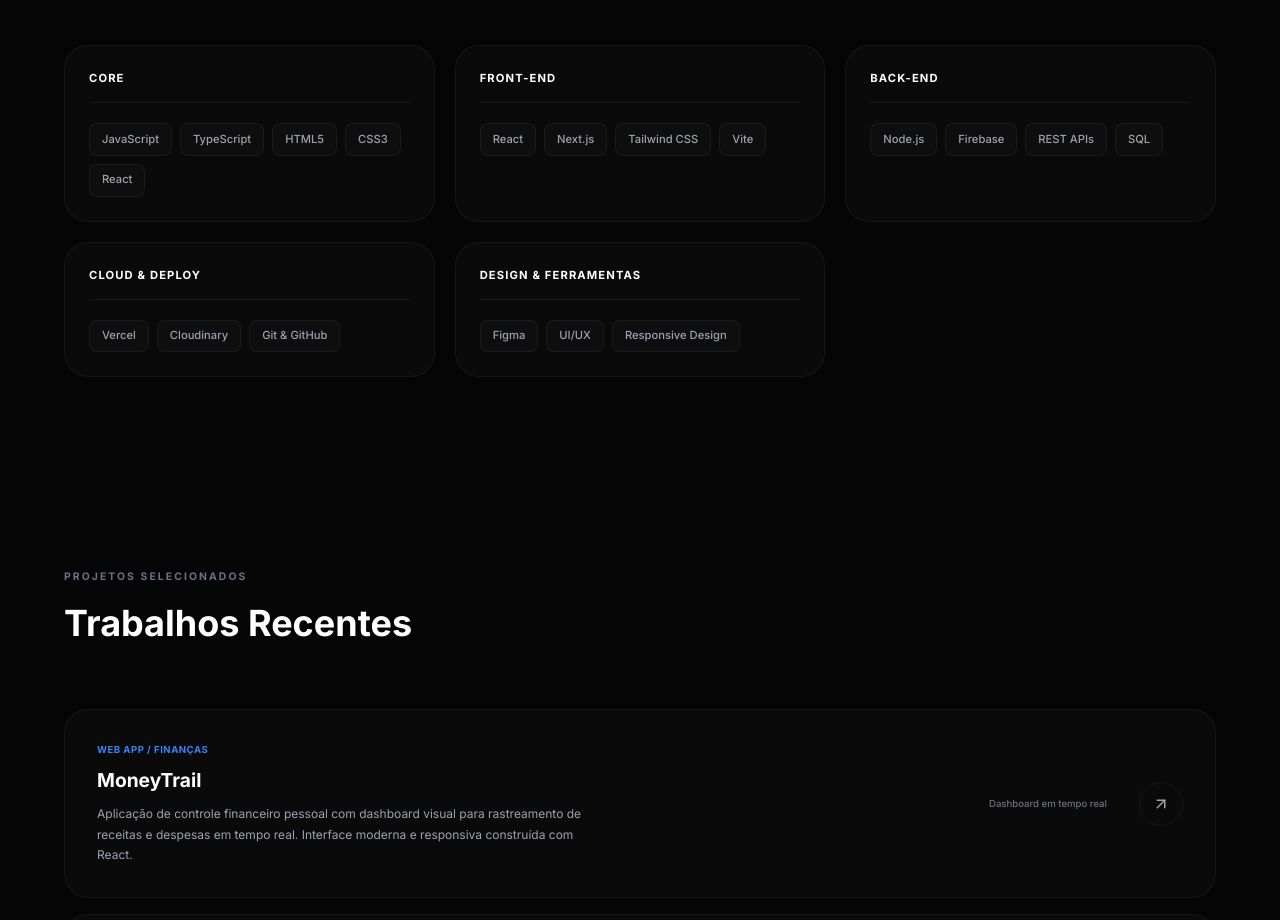
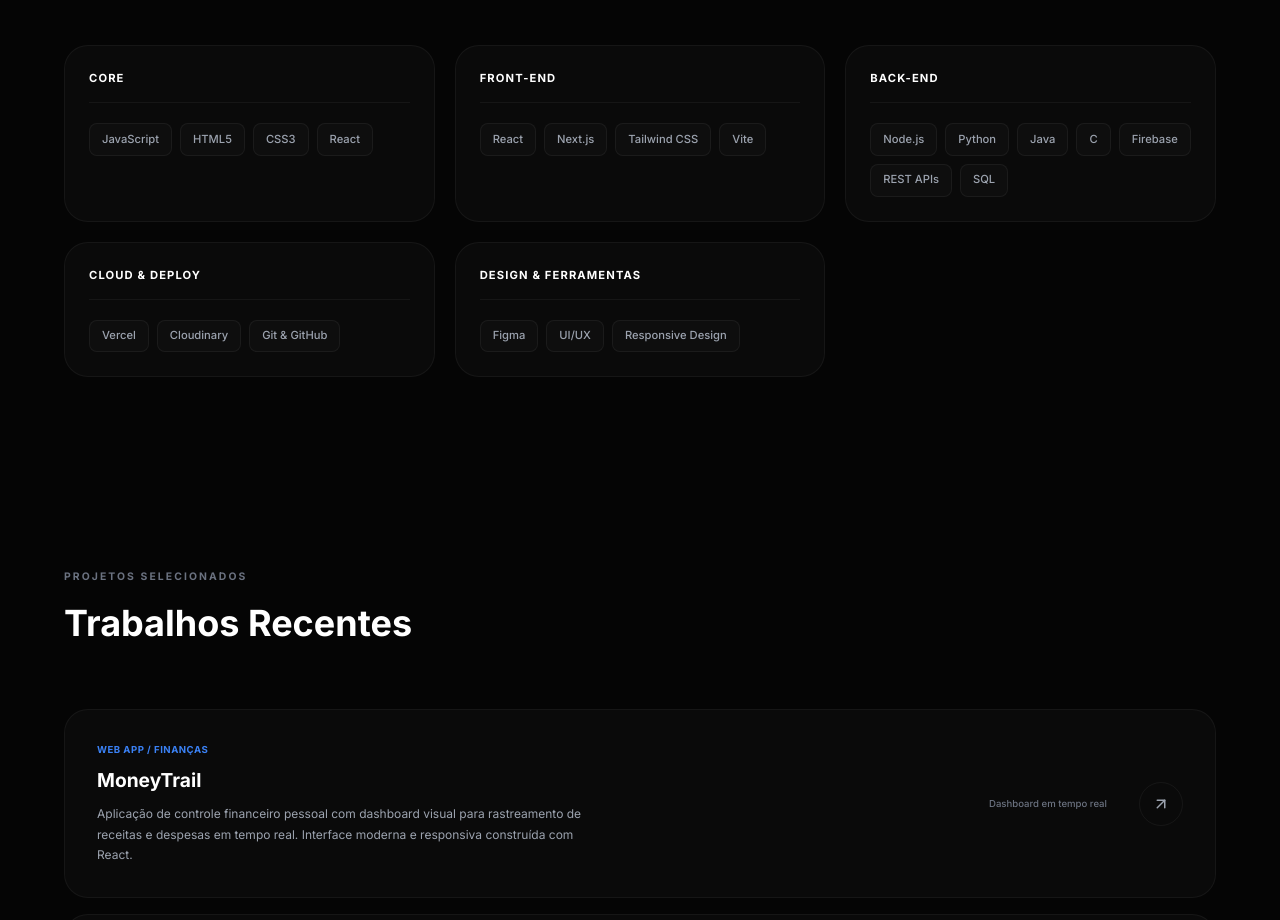
Before and after one commit to fabiothieres/portfoliodev, a plain HTML site: page index.html in a window 1280 px wide. Shown: the part 1983-2903 px from the top of the page. Drawn offline with nearby package versions, Linux system fonts and the light colour scheme; a web font is replaced by a local one.

Commit message:
Add files via upload

```diff
--- a/index.html
+++ b/index.html
@@ -175,7 +175,6 @@
             <h4>Core</h4>
             <div class="stack-tags">
               <span class="stack-tag">JavaScript</span>
-              <span class="stack-tag">TypeScript</span>
               <span class="stack-tag">HTML5</span>
               <span class="stack-tag">CSS3</span>
               <span class="stack-tag">React</span>
@@ -194,6 +193,9 @@
             <h4>Back-End</h4>
             <div class="stack-tags">
               <span class="stack-tag">Node.js</span>
+              <span class="stack-tag">Python</span>
+              <span class="stack-tag">Java</span>
+              <span class="stack-tag">C</span>
               <span class="stack-tag">Firebase</span>
               <span class="stack-tag">REST APIs</span>
               <span class="stack-tag">SQL</span>
```
